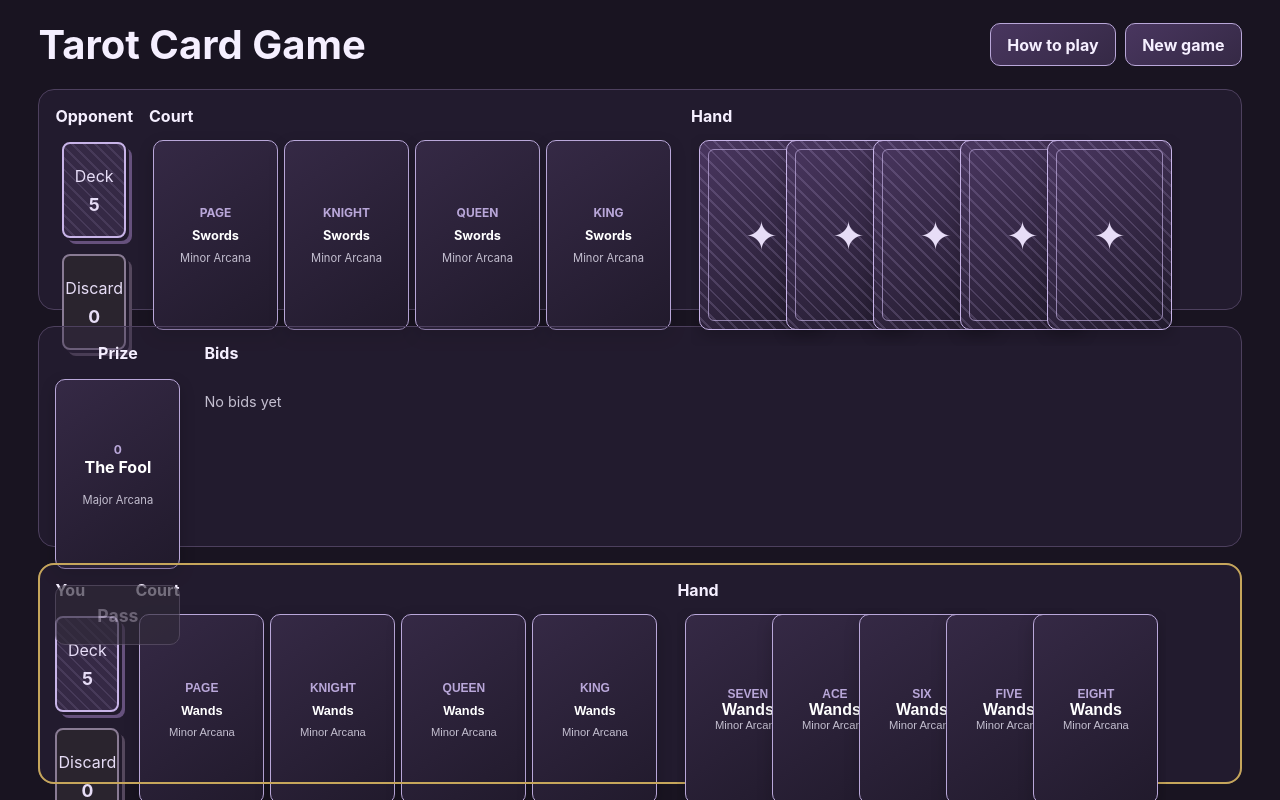
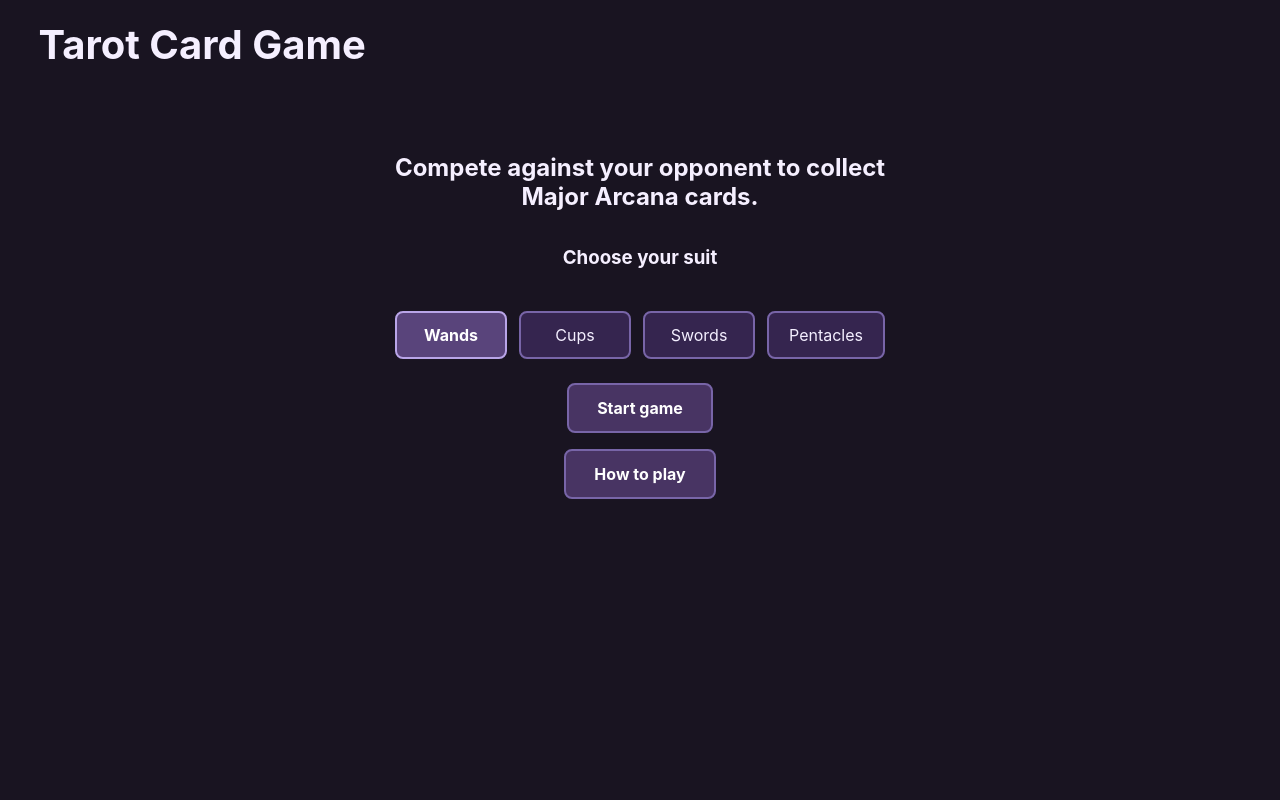
Before and after one commit to ThijsHarleman/tarot-card-game, a React (Vite) app: page / in a window 1280 px wide. Built offline with nearby package versions, Linux system fonts and the light colour scheme.

Commit message:
Add suit selection

```diff
--- a/src/App.tsx
+++ b/src/App.tsx
@@ -1,31 +1,43 @@
 import { useEffect, useRef, useState } from 'react'
 import './App.css'
-import type { TarotCard } from './game/cards/card'
+import type { Suit, TarotCard } from './game/cards/card'
 import { createGame, passTurn, playCard } from './game/game'
+import type { GameState } from './game/game'
 import { AuctionArea } from './features/game/components/AuctionArea'
 import { GameResults } from './features/game/components/GameResults'
 import { HowToPlayModal } from './features/game/components/HowToPlayModal'
 import { PlayerArea } from './features/game/components/PlayerArea'
+import { SuitSelection } from './features/game/components/SuitSelection'
 import { useOpponentTurn } from './features/game/hooks/useOpponentTurn'
 
 function App() {
-    const [game, setGame] = useState(createGame)
+    const [selectedSuit, setSelectedSuit] = useState<Suit>('wands')
+    const [game, setGame] = useState<GameState | null>(null)
+
     const howToPlayButtonRef = useRef<HTMLButtonElement>(null)
     const [isHowToPlayOpen, setIsHowToPlayOpen] = useState(false)
     const wasHowToPlayOpen = useRef(false)
 
     useOpponentTurn({ game, setGame })
 
+    function handleStartGame() {
+        setGame(createGame(selectedSuit))
+    }
+
     function handlePlay(card: TarotCard) {
-        setGame((currentGame) => playCard(currentGame, card.id))
+        setGame((currentGame) =>
+            currentGame ? playCard(currentGame, card.id) : currentGame,
+        )
     }
 
     function handlePass() {
-        setGame((currentGame) => passTurn(currentGame))
+        setGame((currentGame) =>
+            currentGame ? passTurn(currentGame) : currentGame,
+        )
     }
 
     function handleReset() {
-        setGame(createGame())
+        setGame(null)
     }
 
     useEffect(() => {
@@ -42,6 +54,8 @@ function App() {
                 <h1>Tarot Card Game</h1>
 
                 <div className="game-header__actions">
+                    {game !== null && (
+                        <>
                             <button
                                 ref={howToPlayButtonRef}
                                 className="how-to-play-button"
@@ -56,9 +70,20 @@ function App() {
                             >
                                 New game
                             </button>
+                        </>
+                    )}
                 </div>
             </header>
 
+            {game === null ? (
+                <SuitSelection
+                    selectedSuit={selectedSuit}
+                    onSuitChange={setSelectedSuit}
+                    onStartGame={handleStartGame}
+                    onHowToPlay={() => setIsHowToPlayOpen(true)}
+                />
+            ) : (
+                <>
                     <PlayerArea
                         player={game.opponent}
                         isActive={game.activePlayerId === 'opponent'}
@@ -68,7 +93,10 @@ function App() {
                     />
 
                     {game.isGameOver ? (
-                <GameResults player={game.player} opponent={game.opponent} />
+                        <GameResults
+                            player={game.player}
+                            opponent={game.opponent}
+                        />
                     ) : (
                         <AuctionArea
                             currentPrize={game.currentMajorArcana}
@@ -85,6 +113,8 @@ function App() {
                         isHuman={true}
                         onPlay={handlePlay}
                     />
+                </>
+            )}
 
             {isHowToPlayOpen && (
                 <HowToPlayModal
--- /dev/null
+++ b/src/features/game/components/SuitSelection.css
@@ -0,0 +1,102 @@
+
+.suit-selection {
+    display: flex;
+    flex-direction: column;
+    align-items: center;
+    gap: 1rem;
+    width: 100%;
+    max-width: 36rem;
+    margin: 2rem auto;
+    padding: 2rem 1.5rem;
+    box-sizing: border-box;
+    text-align: center;
+}
+
+.suit-selection h2 {
+    margin: 0;
+}
+
+.suit-selection__options {
+    display: flex;
+    flex-wrap: wrap;
+    justify-content: center;
+    gap: 0.75rem;
+    width: 100%;
+    margin: 0.5rem 0;
+}
+
+.suit-option {
+    min-width: 7rem;
+    padding: 0.75rem 1.25rem;
+    border: 2px solid #7865a8;
+    border-radius: 0.5rem;
+    background: #35254f;
+    color: #f4efff;
+    font: inherit;
+    text-transform: capitalize;
+    cursor: pointer;
+    transition:
+        background-color 150ms ease,
+        color 150ms ease,
+        border-color 150ms ease;
+}
+
+.suit-option:hover {
+    background: #483463;
+}
+
+.suit-option--selected {
+    background: #59447b;
+    color: #ffffff;
+    border-color: #b9a5e8;
+    font-weight: 700;
+}
+
+.suit-selection__start-button {
+    padding: 0.8rem 1.75rem;
+    border: 2px solid #7865a8;
+    border-radius: 0.5rem;
+    background: #483463;
+    color: #ffffff;
+    font: inherit;
+    font-weight: 700;
+    cursor: pointer;
+    transition:
+        background-color 150ms ease,
+        border-color 150ms ease;
+}
+
+.suit-selection__start-button:hover {
+    background: #59447b;
+    border-color: #b9a5e8;
+}
+
+.suit-option:focus-visible,
+.suit-selection__start-button:focus-visible {
+    outline: 3px solid #b9a5e8;
+    outline-offset: 3px;
+}
+
+@media (max-width: 480px) {
+    .suit-selection {
+        margin: 1rem auto;
+        padding: 1.5rem 1rem;
+    }
+
+    .suit-selection__options {
+        gap: 0.5rem;
+    }
+
+    .suit-option {
+        flex: 1 1 40%;
+        min-width: 0;
+        padding: 0.75rem 0.5rem;
+    }
+}
+
+@media (prefers-reduced-motion: reduce) {
+    .suit-option,
+    .suit-selection__start-button {
+        transition: none;
+    }
+}
--- /dev/null
+++ b/src/features/game/components/SuitSelection.tsx
@@ -0,0 +1,66 @@
+
+import { SUITS } from '../../../game/cards/card'
+import type { Suit } from '../../../game/cards/card'
+import './SuitSelection.css'
+
+interface SuitSelectionProps {
+    selectedSuit: Suit
+    onSuitChange: (suit: Suit) => void
+    onStartGame: () => void
+    onHowToPlay: () => void
+}
+
+export function SuitSelection({
+    selectedSuit,
+    onSuitChange,
+    onStartGame,
+    onHowToPlay,
+}: SuitSelectionProps) {
+    return (
+        <section
+            className="suit-selection"
+            aria-labelledby="suit-selection-title"
+        >
+            <h2>Compete against your opponent to collect Major Arcana cards.</h2>
+            <h3 id="suit-selection-title">Choose your suit</h3>
+
+            <div
+                className="suit-selection__options"
+                role="group"
+                aria-label="Available suits"
+            >
+                {SUITS.map((suit) => (
+                    <button
+                        key={suit}
+                        type="button"
+                        className={`suit-option ${
+                            selectedSuit === suit
+                                ? 'suit-option--selected'
+                                : ''
+                        }`}
+                        aria-pressed={selectedSuit === suit}
+                        onClick={() => onSuitChange(suit)}
+                    >
+                        {suit.charAt(0).toUpperCase() + suit.slice(1)}
+                    </button>
+                ))}
+            </div>
+
+            <button
+                type="button"
+                className="suit-selection__start-button"
+                onClick={onStartGame}
+            >
+                Start game
+            </button>
+
+            <button
+                type="button"
+                className="suit-selection__start-button"
+                onClick={onHowToPlay}
+            >
+                How to play
+            </button>
+        </section>
+    )
+}
--- a/src/features/game/hooks/useOpponentTurn.ts
+++ b/src/features/game/hooks/useOpponentTurn.ts
@@ -1,3 +1,4 @@
+
 import { useEffect } from 'react'
 import { conservativeStrategy } from '../../../game/opponent/conservativeStrategy'
 import { executeOpponentDecision } from '../../../game/opponent/executeDecision'
@@ -6,8 +7,8 @@ import type { GameState } from '../../../game/game'
 const OPPONENT_ACTION_DELAY_MS = 700
 
 interface UseOpponentTurnOptions {
-    game: GameState
-    setGame: React.Dispatch<React.SetStateAction<GameState>>
+    game: GameState | null
+    setGame: React.Dispatch<React.SetStateAction<GameState | null>>
 }
 
 export function useOpponentTurn({
@@ -15,16 +16,28 @@ export function useOpponentTurn({
     setGame,
 }: UseOpponentTurnOptions): void {
     useEffect(() => {
-        if (game.isGameOver || game.activePlayerId !== 'opponent') {
+        if (
+            game === null ||
+            game.isGameOver ||
+            game.activePlayerId !== 'opponent'
+        ) {
             return
         }
 
         const timeoutId = window.setTimeout(() => {
             const decision = conservativeStrategy.chooseAction(game)
 
-            setGame((currentGame) =>
-                executeOpponentDecision(currentGame, decision),
-            )
+            setGame((currentGame) => {
+                if (
+                    currentGame === null ||
+                    currentGame.isGameOver ||
+                    currentGame.activePlayerId !== 'opponent'
+                ) {
+                    return currentGame
+                }
+
+                return executeOpponentDecision(currentGame, decision)
+            })
         }, OPPONENT_ACTION_DELAY_MS)
 
         return () => {
--- a/src/game/game.ts
+++ b/src/game/game.ts
@@ -1,6 +1,5 @@
-import type { TarotCard } from './cards/card'
-import { MAJOR_ARCANA } from './cards/card'
-import type { MajorArcanaCard } from './cards/card'
+import { MAJOR_ARCANA, SUITS } from './cards/card'
+import type { MajorArcanaCard, Suit, TarotCard } from './cards/card'
 import { createPlayerCourtCards } from './cards/createPlayerCourtCards'
 import { createPlayerDeck } from './cards/createPlayerDeck'
 import { getNextMajorArcana } from './cards/getNextMajorArcana'
@@ -18,22 +17,35 @@ export interface GameState {
     readonly isGameOver: boolean
 }
 
-export function createGame(): GameState {
+function getRandomOpponentSuit(playerSuit: Suit): Suit {
+    const availableSuits = SUITS.filter((suit) => suit !== playerSuit)
+    const randomIndex = Math.floor(Math.random() * availableSuits.length)
+    const opponentSuit = availableSuits[randomIndex]
+
+    if (opponentSuit === undefined) {
+        throw new Error('Could not select an opponent suit')
+    }
+
+    return opponentSuit
+}
+
+export function createGame(playerSuit: Suit): GameState {
+    const opponentSuit = getRandomOpponentSuit(playerSuit)
     const initialState: GameState = {
         player: {
             id: 'player',
             name: 'You',
-            deck: shuffleDeck(createPlayerDeck('wands')),
+            deck: shuffleDeck(createPlayerDeck(playerSuit)),
             hand: [],
-            courtCards: createPlayerCourtCards('wands'),
+            courtCards: createPlayerCourtCards(playerSuit),
             discardPile: [],
         },
         opponent: {
             id: 'opponent',
             name: 'Opponent',
-            deck: shuffleDeck(createPlayerDeck('swords')),
+            deck: shuffleDeck(createPlayerDeck(opponentSuit)),
             hand: [],
-            courtCards: createPlayerCourtCards('swords'),
+            courtCards: createPlayerCourtCards(opponentSuit),
             discardPile: [],
         },
         activePlayerId: 'player',
```
Also changed, not shown: 2 other files (tests, documents, lock files or other folders). Lines whose indentation alone changed are shown as unchanged.
